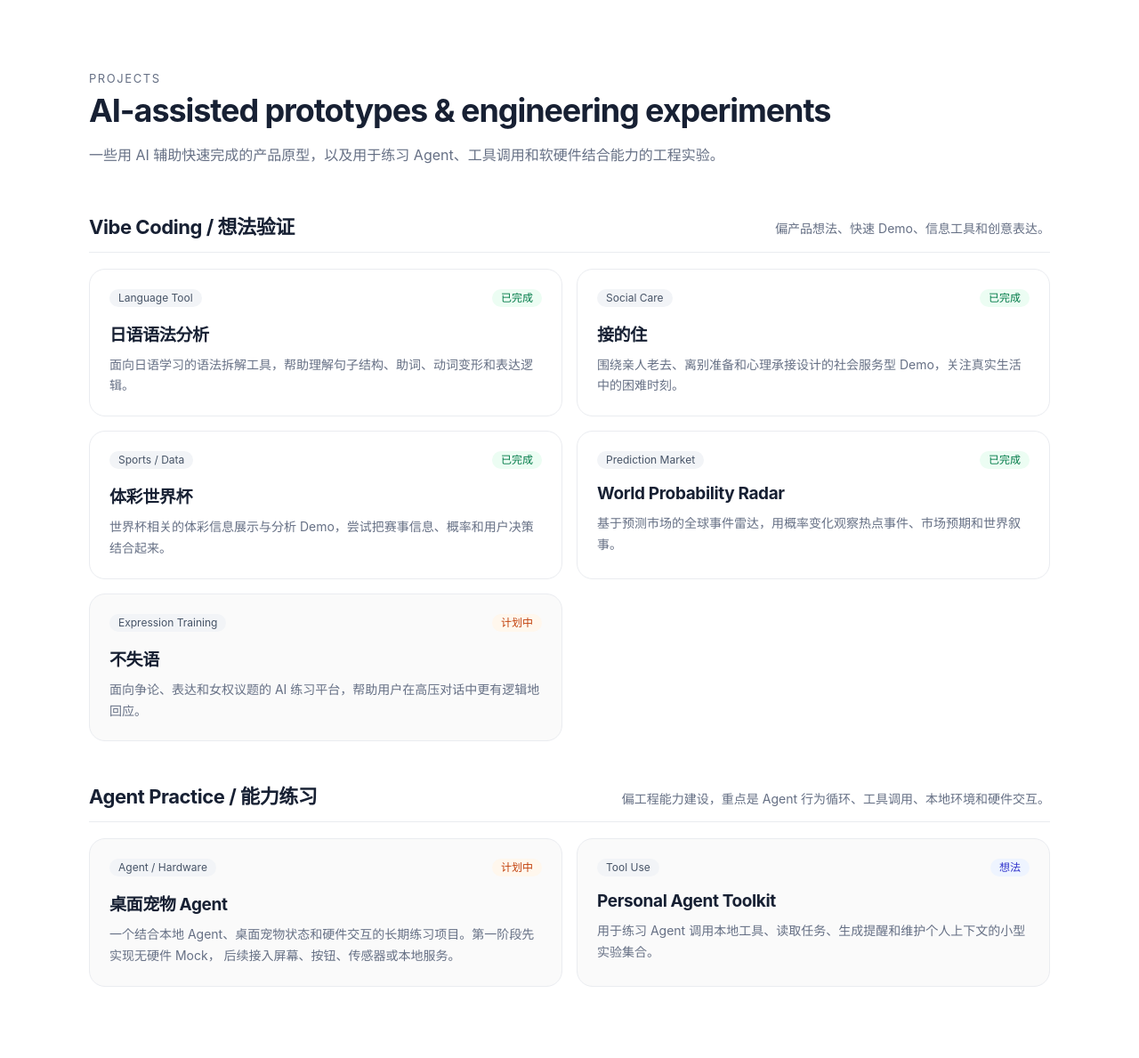
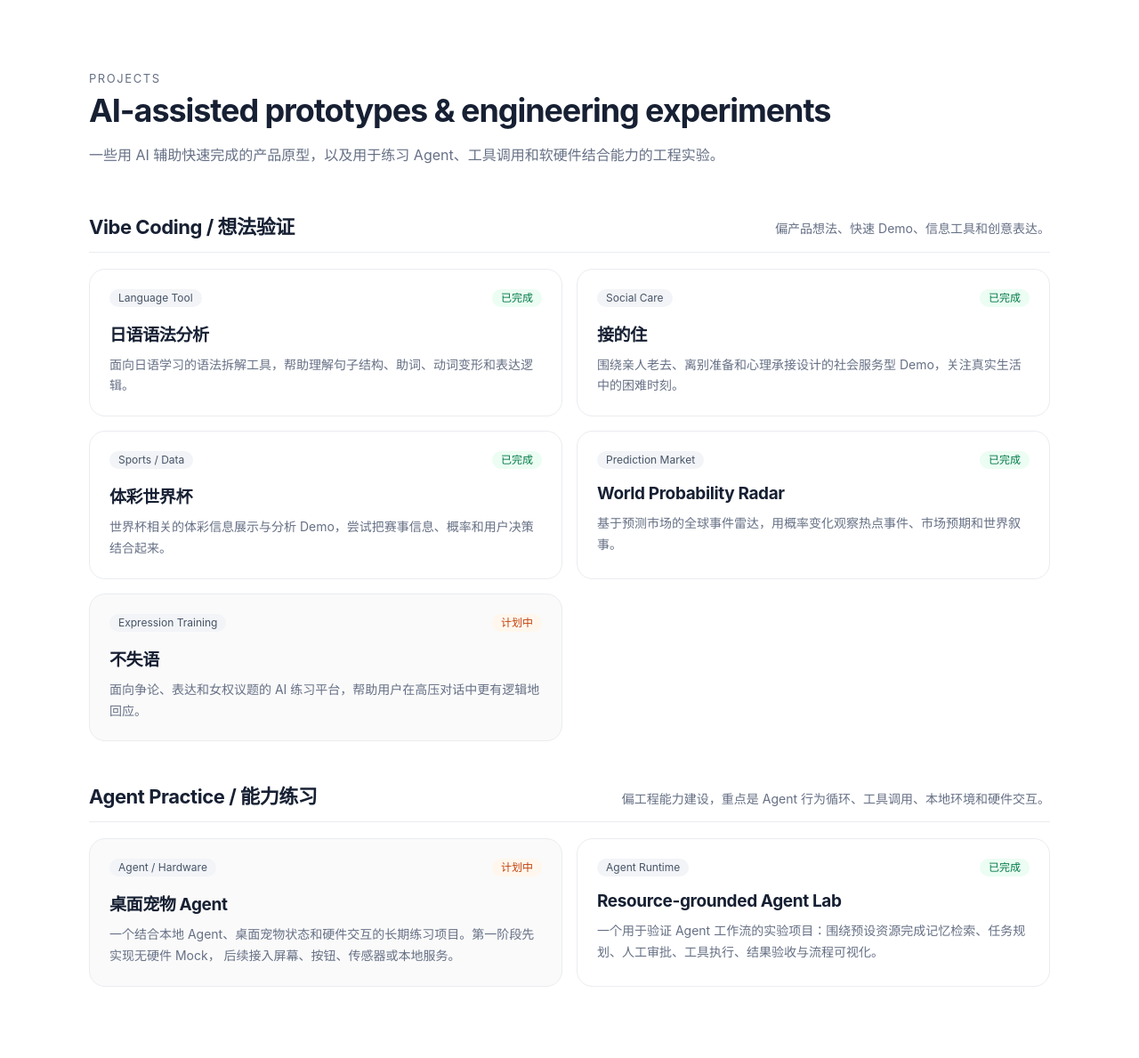
Before and after one commit to mayloveless/wanglingfei.github.com, a Jekyll site: the page index.html, which Jekyll copies as it is, in a window 1280 px wide. Shown: the whole page at 89% size. Built offline with Jekyll 4.4.1, drawn with Linux system fonts in a browser that asks for light colours.

Commit message:
feat: agent workflow

```diff
--- a/index.html
+++ b/index.html
@@ -80,14 +80,14 @@
         </p>
       </article>
 
-      <article class="project-card upcoming">
+      <article class="project-card">
         <div class="card-top">
-          <span class="tag">Tool Use</span>
-          <span class="status idea">想法</span>
+          <span class="tag">Agent Runtime</span>
+          <span class="status done">已完成</span>
         </div>
-        <h4>Personal Agent Toolkit</h4>
+        <h4>Resource-grounded Agent Lab</h4>
         <p>
-          用于练习 Agent 调用本地工具、读取任务、生成提醒和维护个人上下文的小型实验集合。
+          一个用于验证 Agent 工作流的实验项目：围绕预设资源完成记忆检索、任务规划、人工审批、工具执行、结果验收与流程可视化。
         </p>
       </article>
     </div>
```
